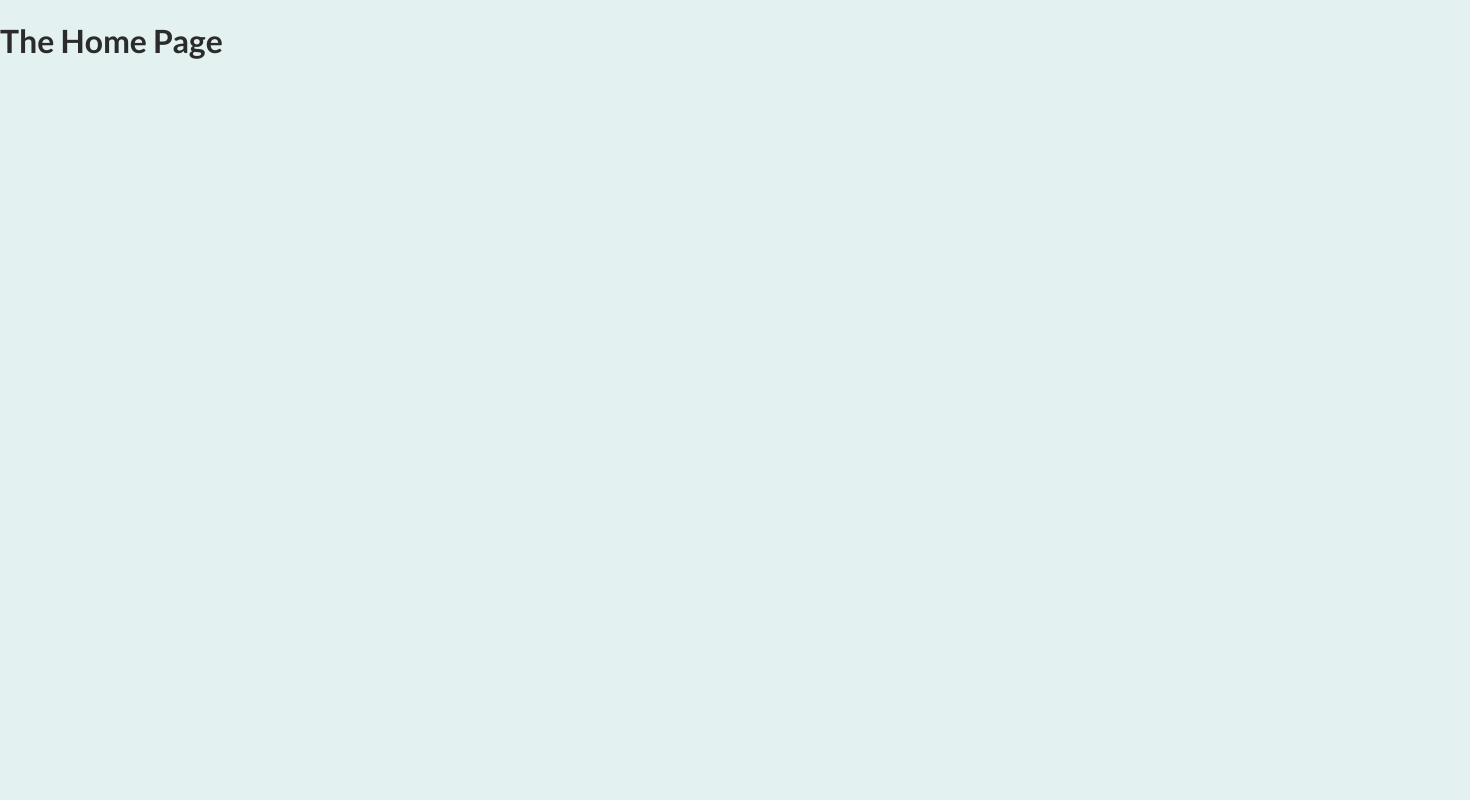
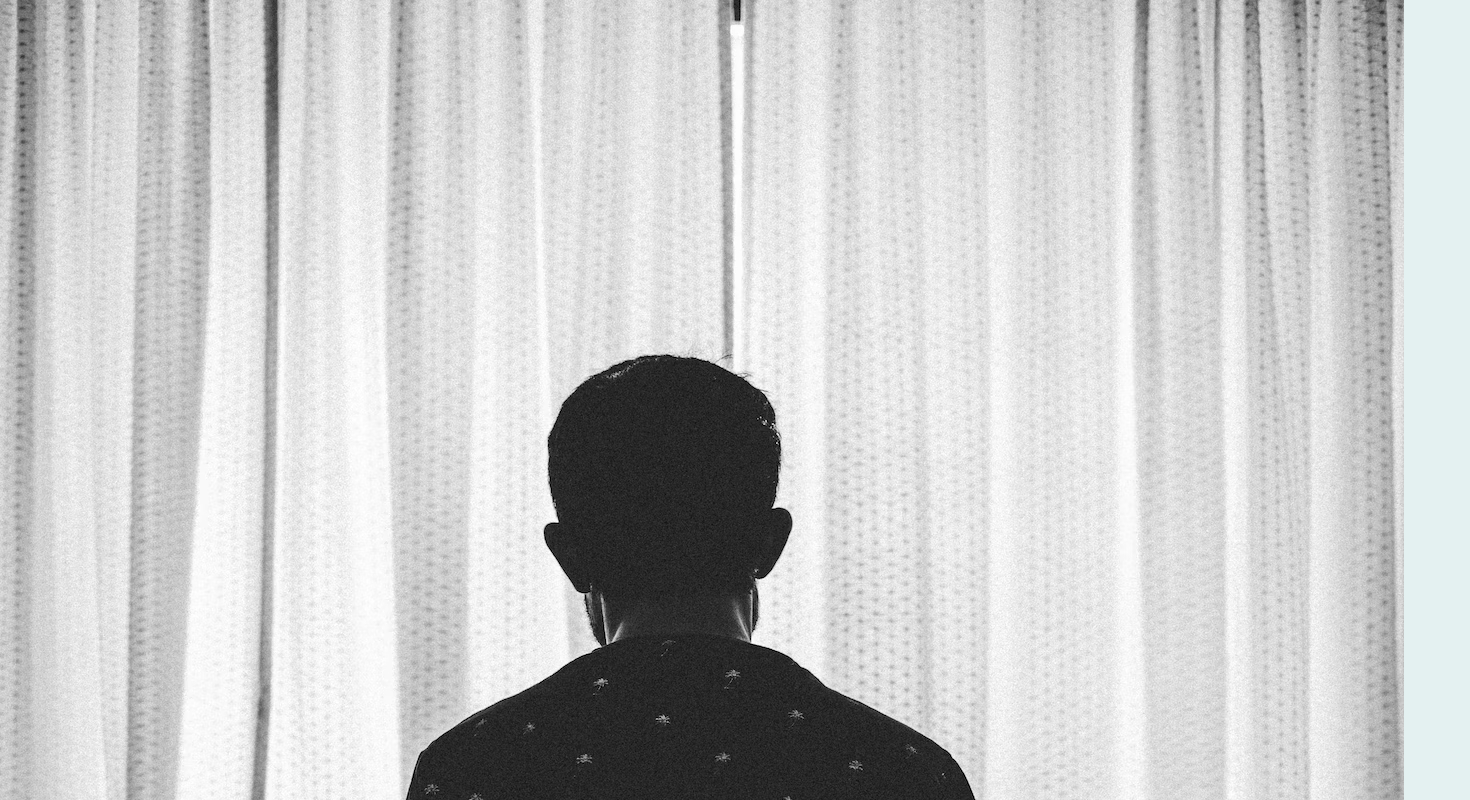
Before and after one commit to vincentabolarin/events, a Next.js app: page / in a window 1280 px wide. Shown: the top 800 px of the page, 1470 px wide, since content can reach past the window. Built offline with nearby package versions, Linux system fonts and the light colour scheme.

Commit message:
set up the data to display on the HomePage

```diff
--- /dev/null
+++ b/components/events/event-item.js
@@ -0,0 +1,37 @@
+import Link from 'next/link';
+
+const EventItem = (props) => {
+    const { title, image, date, location, id } = props;
+
+    const humanReadableDate = new Date(date).toLocaleDateString('en-US', {
+        day: 'numeric',
+        month: 'long',
+        year: 'numeric'
+    });
+
+    const formattedAddress = location.replace(', ', '\n');
+
+    const exploreLink = `/events/${id}`;
+
+    return (
+        <li>
+            <img src={`/${image}`} alt={title} />
+            <div>
+                <div>
+                    <h2>{title}</h2>
+                    <div>
+                        <time>{humanReadableDate}</time>
+                    </div>
+                    <div>
+                        <address>{formattedAddress}</address>
+                    </div>
+                </div>
+                <div>
+                    <Link href={exploreLink}>Explore Event</Link>
+                </div>
+            </div>
+        </li>
+    );
+}
+
+export default EventItem;
--- /dev/null
+++ b/components/events/event-list.js
@@ -0,0 +1,12 @@
+import EventItem from "./event-item";
+
+const EventList = (props) => {
+    const { items } = props;
+    return (
+        <ul>
+            {items.map(event => <EventItem key={event.id} id={event.id} title={event.title} location={event.location} date={event.date} image={event.image} />)}
+        </ul>
+    );
+}
+
+export default EventList;
--- a/dummy-data.js
+++ b/dummy-data.js
@@ -0,0 +1,57 @@
+const DUMMY_EVENTS = [
+  {
+    id: "e1",
+    title: "Programming for everyone",
+    description:
+      "Everyone can learn to code! Yes, everyone! In this live event, we are going to go through all the key basics and get you started with programming as well.",
+    location: "Somestreet 25, 12345 San Somewhereo",
+    date: "2021-05-12",
+    image: "images/coding-event.jpg",
+    isFeatured: false,
+  },
+  {
+    id: "e2",
+    title: "Networking for introverts",
+    description:
+      "We know: Networking is no fun if you are an introvert person. That's why we came up with this event - it'll be so much easier. Promised!",
+    location: "New Wall Street 5, 98765 New Work",
+    date: "2021-05-30",
+    image: "images/introvert-event.jpg",
+    isFeatured: true,
+  },
+  {
+    id: "e3",
+    title: "Networking for extroverts",
+    description:
+      "You probably need no help with networking in general. But focusing your energy correctly - that is something where most people can improve.",
+    location: "My Street 12, 10115 Broke City",
+    date: "2022-04-10",
+    image: "images/extrovert-event.jpg",
+    isFeatured: true,
+  },
+];
+
+export function getFeaturedEvents() {
+  return DUMMY_EVENTS.filter((event) => event.isFeatured);
+}
+
+export function getAllEvents() {
+  return DUMMY_EVENTS;
+}
+
+export function getFilteredEvents(dateFilter) {
+  const { year, month } = dateFilter;
+
+  let filteredEvents = DUMMY_EVENTS.filter((event) => {
+    const eventDate = new Date(event.date);
+    return (
+      eventDate.getFullYear() === year && eventDate.getMonth() === month - 1
+    );
+  });
+
+  return filteredEvents;
+}
+
+export function getEventById(id) {
+  return DUMMY_EVENTS.find((event) => event.id === id);
+}
--- a/pages/index.js
+++ b/pages/index.js
@@ -1,7 +1,12 @@
+import EventList from "../components/events/event-list";
+import { getFeaturedEvents } from "../dummy-data";
+
 const HomePage = () => {
+    const featuredEvents = getFeaturedEvents();
+
     return (
         <div>
-            <h1>The Home Page</h1>
+            <EventList items={featuredEvents} />
         </div>
     );
 }
```
